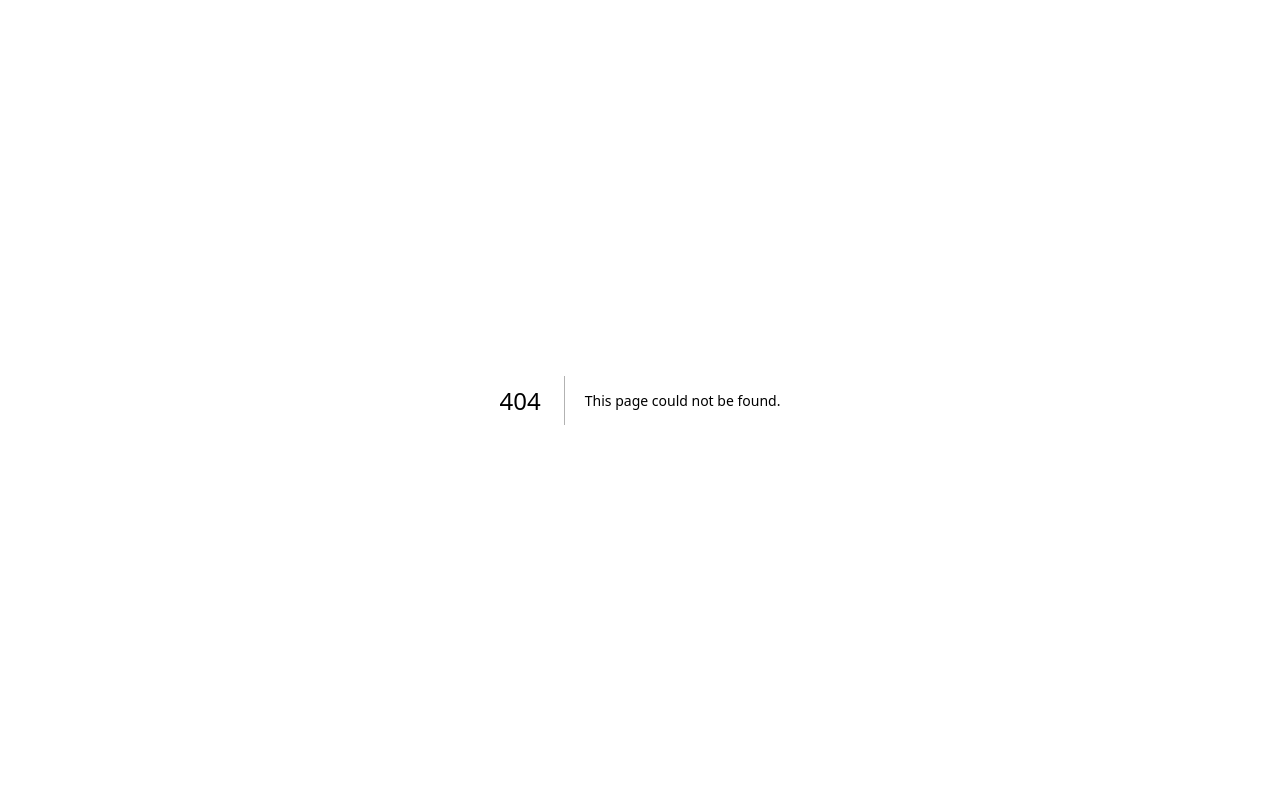
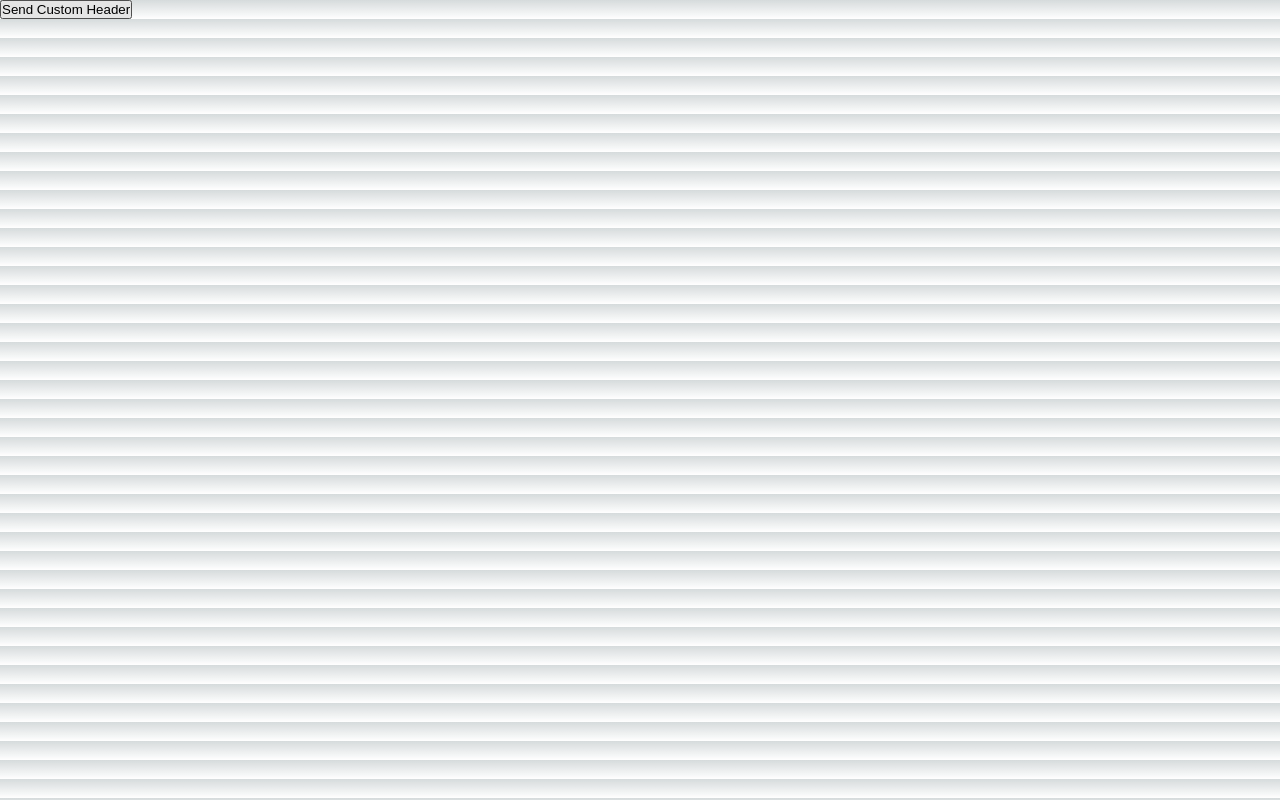
Before and after one commit to yasuhikasa/next.js-memo, a Next.js app: page /sendHeader in a window 1280 px wide. Before the commit this address had no page. Built offline with nearby package versions, Linux system fonts and the light colour scheme.

Commit message:
first commit

```diff
--- a/package.json
+++ b/package.json
@@ -3,20 +3,22 @@
   "version": "0.1.0",
   "private": true,
   "scripts": {
-    "dev": "next dev",
+    "dev": "next dev -p 4000",
     "build": "next build",
-    "start": "next start",
+    "start": "next start -p 4000",
     "lint": "next lint"
   },
   "dependencies": {
     "@types/node": "20.4.7",
     "@types/react": "18.2.18",
     "@types/react-dom": "18.2.7",
+    "axios": "^1.4.0",
     "eslint": "8.46.0",
     "eslint-config-next": "13.4.12",
     "next": "13.4.12",
     "react": "18.2.0",
     "react-dom": "18.2.0",
+    "sass": "^1.64.2",
     "typescript": "5.1.6"
   }
 }
--- /dev/null
+++ b/src/pages/sendHeader.tsx
@@ -0,0 +1,23 @@
+// pages/sendHeader.js
+import axios from 'axios';
+
+export default function SendHeader() {
+  const sendCustomHeader = async () => {
+    try {
+      const response = await axios.post('http://localhost:3001/post', {}, {
+        headers: {
+          'App-Type': 'settings',
+        },
+      });
+      console.log('Received response from B App:', response.data);
+    } catch (error) {
+      console.error('Error sending custom header:', error);
+    }
+  };
+
+  return (
+    <div>
+      <button onClick={sendCustomHeader}>Send Custom Header</button>
+    </div>
+  );
+}
```
Also changed, not shown: 1 other file (tests, documents, lock files or other folders).
